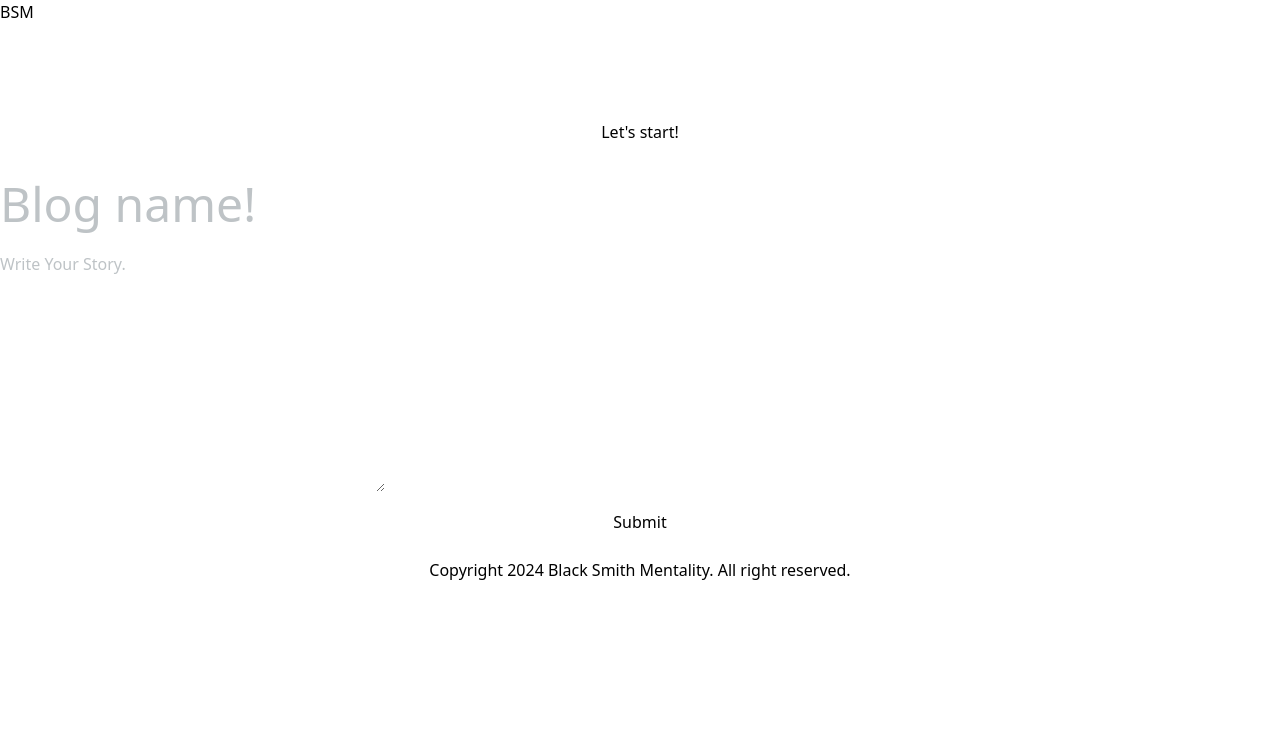
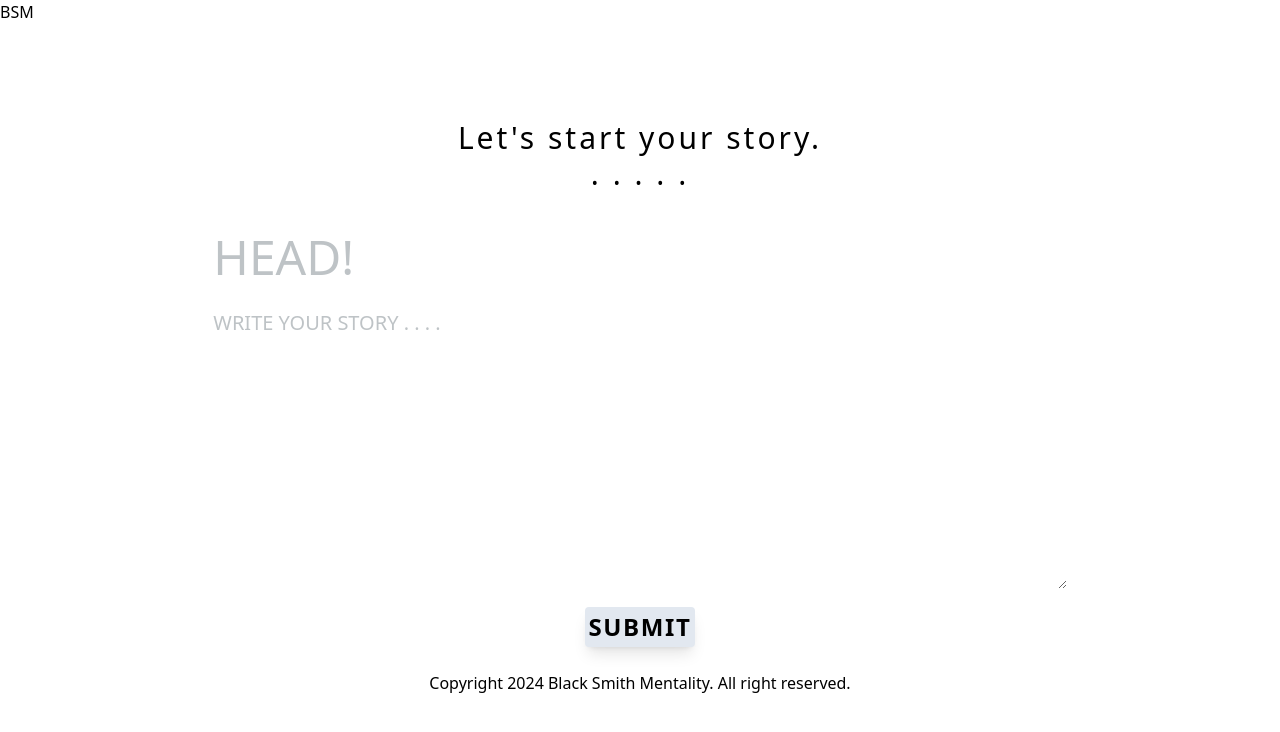
Before and after one commit to llOriginaljuonll/my_blog, a Django app: page /blog/write/1 in a window 1280 px wide. Shown: the top 732 px of the page. Run offline with Django 5.2, Linux system fonts and the light colour scheme; some libraries are stand-ins or nearby versions; some web fonts are replaced.

Commit message:
edit style form-page

```diff
--- a/apps/blog/forms.py
+++ b/apps/blog/forms.py
@@ -12,15 +12,14 @@ class BlogForm(forms.ModelForm):
         widgets = {
             'name': forms.TextInput(
                 attrs={
-                    'placeholder': 'Blog name!',
-                    'class': 'border-0 text-dark',
-                    'style': 'font-size: 3rem; font-weight: 500;',
+                    'placeholder': 'HEAD!',
+                    'class': 'text-dark focus:outline-none py-2 container mx-auto text-5xl font-medium',
                 }
             ),
             'body': forms.Textarea(
                 attrs={
-                    'placeholder': 'Write Your Story.',
-                    'class': 'border-0 fs-5 text-secondary',
+                    'placeholder': 'WRITE YOUR STORY . . . .',
+                    'class': 'border-0 container focus:outline-none text-xl',
                 }
             ),
             'writer': forms.TextInput(
--- a/templates/blog_form.html
+++ b/templates/blog_form.html
@@ -3,22 +3,27 @@
 {% load crispy_forms_tags %}
 
 {% block title %}Blog Form{% endblock %}
+{% block head %}
+{% endblock %}
 
 {% block content %}
-<div class="container"> <br>
-    <p class="text-center display-4 fw-normal text-secondary">
-        <span class="border-bottom border-secondary">Let's start!</span>
+<div class="container mx-auto"> <br>
+    <p class="text-center text-3xl tracking-widest font-normal">
+        <span>Let's start your story.</span> <br>
+        <span>. . . . .</span>
     </p>
-    <form action="{% url 'blog:blog-form' user.pk %}" method="POST" novalidate> <br>
+</div>
+<form class="w-4/6 mx-auto" action="{% url 'blog:blog-form' user.pk %}" method="POST" novalidate> <br>
     {% csrf_token %}
     <div>
         {{ form|crispy }}
     </div>
     <div class="text-center">
-            <button class="btn btn-secondary">Submit</button>
+        <button class="tracking-widest">
+            <p class="bg-slate-200 shadow-lg p-1 border-slate-950 font-bold text-2xl hover:text-white hover:bg-gray-900 rounded">SUBMIT</p>
+        </button>
     </div>
 </form> <br>
-</div>
 
 
 <script>
```
Also changed, not shown: templates/blog_edit.html (+4 -4 lines). Lines whose indentation alone changed are shown as unchanged.
